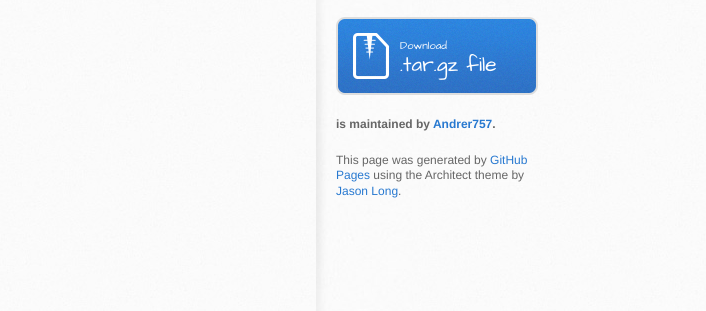
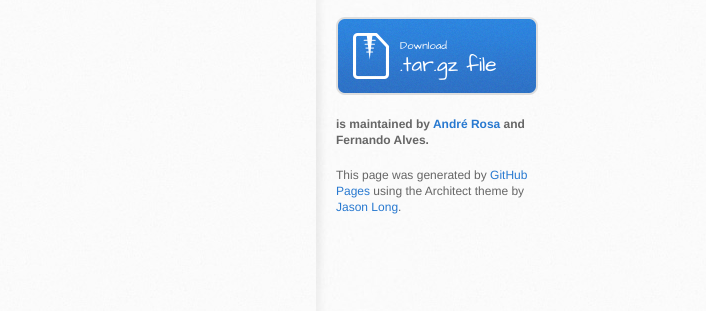
Before and after one commit to WolvesvsGoats/WolvesVsGoats-Android, a plain HTML site: page index.html in a window 1280 px wide. Shown: the part 387-698 px from the top of the page, 574-1280 px from the left. Drawn offline with Linux system fonts and the light colour scheme.

Commit message:
Update index.html

```diff
--- a/index.html
+++ b/index.html
@@ -47,7 +47,7 @@
             .tar.gz file
           </a>
 
-          <p class="repo-owner"><a href="https://github.com/Andrer757/WolvesVsGoats"></a> is maintained by <a href="https://github.com/Andrer757">Andrer757</a>.</p>
+          <p class="repo-owner"><a href="https://github.com/Andrer757/WolvesVsGoats"></a> is maintained by <a href="https://github.com/Andrer757">André Rosa</a> and Fernando Alves.</p>
 
           <p>This page was generated by <a href="pages.github.com">GitHub Pages</a> using the Architect theme by <a href="https://twitter.com/jasonlong">Jason Long</a>.</p>
         </aside>
```
